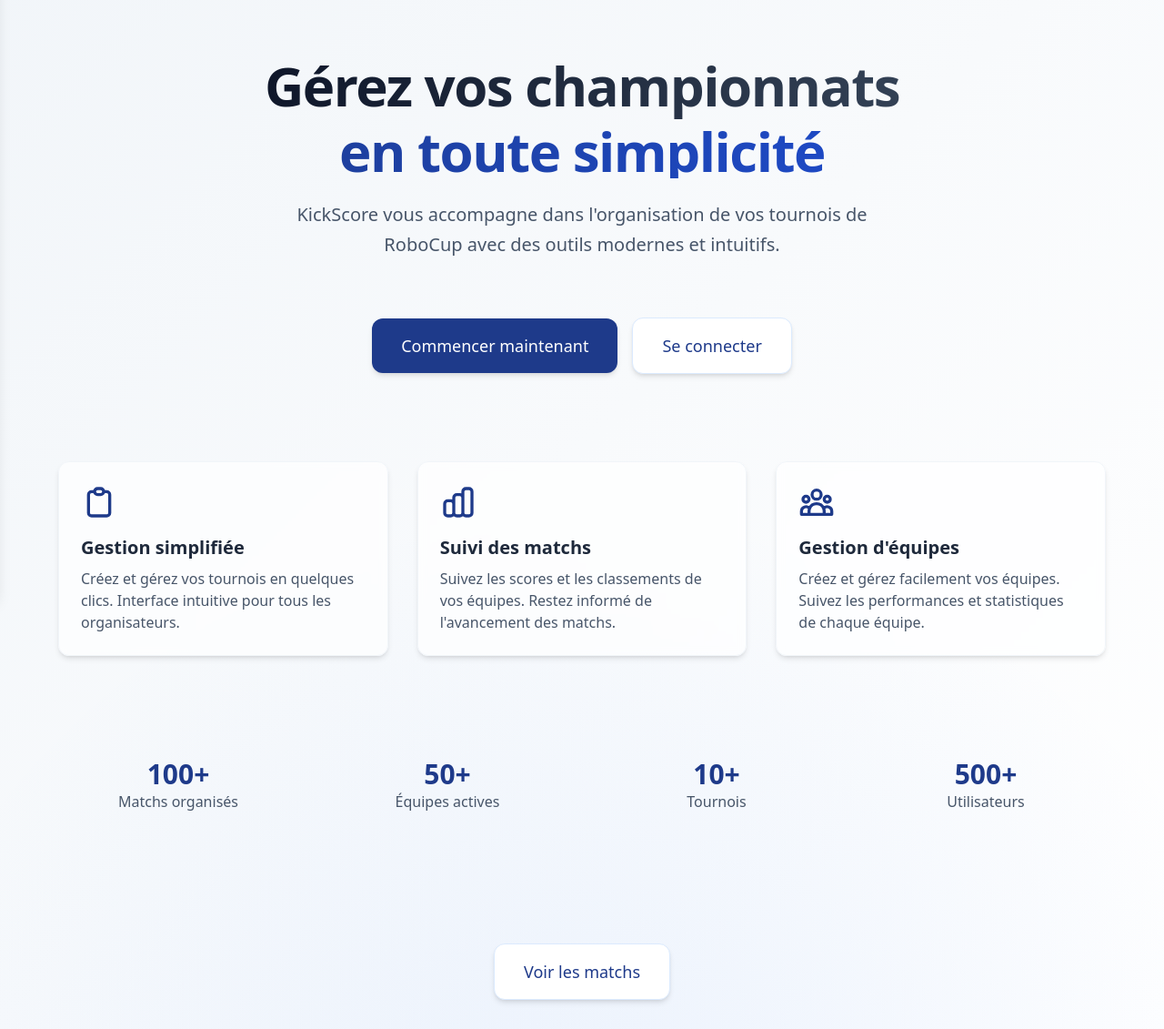
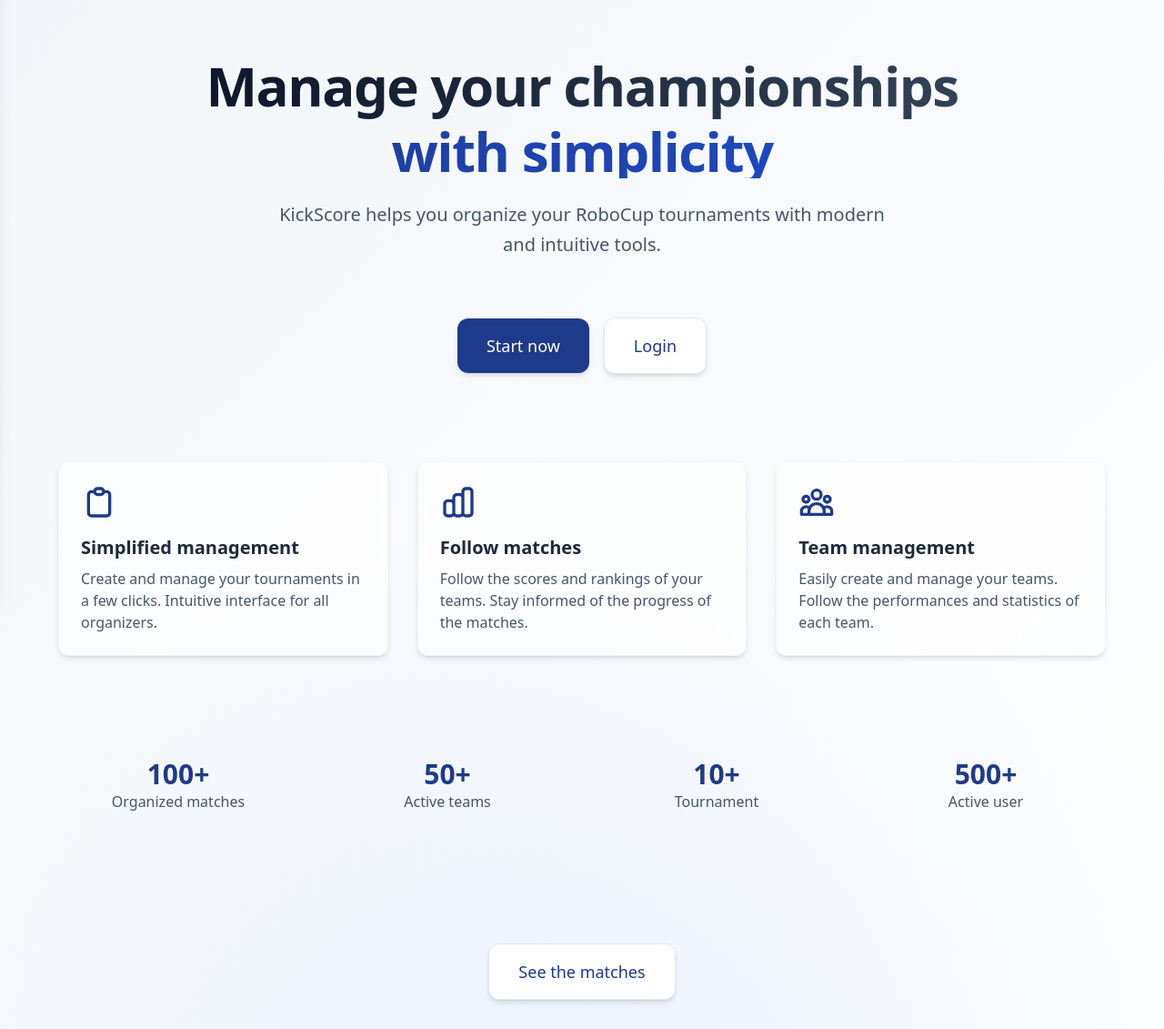
Before and after one commit to loqn/KickScore, a Symfony app: template KickScore/templates/root/index.html.twig in a window 1280 px wide. Shown: the part 144-1275 px from the top of the page at 91% size. Run offline with Twig, Linux system fonts and the light colour scheme; the template is opened without the code that fills it, so the values that code supplies are empty; style sheets or scripts are compiled from the project's sources; some libraries are stand-ins or nearby versions.

Commit message:
page acceuil + login +register

```diff
--- a/KickScore/templates/root/index.html.twig
+++ b/KickScore/templates/root/index.html.twig
@@ -24,25 +24,25 @@
                     <div class="text-center space-y-6">
                         <h1 class="text-6xl font-bold tracking-tight">
                             <span class="bg-gradient-to-r from-slate-900 to-slate-700 bg-clip-text text-transparent">
-                                Gérez vos championnats
+                                {{'nav.managechampionship' | trans}}
                             </span>
                             <span class="block mt-3 bg-gradient-to-r from-blue-900 to-blue-700 bg-clip-text text-transparent">
-                                en toute simplicité
+                                {{'nav.withsimplicity' | trans}}
                             </span>
                         </h1>
                         <p class="text-xl text-slate-600 max-w-2xl mx-auto leading-relaxed">
-                            KickScore vous accompagne dans l'organisation de vos tournois de RoboCup avec des outils
-                            modernes et intuitifs.
+                        {{'nav.explainkickscore' | trans}}
+
                         </p>
                         <div class="pt-10 flex flex-col sm:flex-row gap-4 justify-center items-center">
                             <a href="{{ path('app_register') }}"
                                class="group relative px-8 py-4 bg-blue-900 text-white rounded-xl hover:bg-blue-800 transition-all duration-300 font-medium text-lg shadow-md hover:shadow-xl w-full sm:w-auto">
-                                <span class="relative z-10">Commencer maintenant</span>
+                                <span class="relative z-10">{{'nav.startnow' | trans}}</span>
                                 <div class="absolute inset-0 h-full w-full bg-gradient-to-r from-blue-800 to-blue-900 rounded-xl opacity-0 group-hover:opacity-100 transition-opacity duration-300 z-0"></div>
                             </a>
                             <a href="{{ path('app_login') }}"
                                class="px-8 py-4 bg-white text-blue-900 rounded-xl hover:bg-slate-50 transition-all duration-300 font-medium text-lg border border-blue-100 shadow-md hover:shadow-lg hover:border-blue-200 w-full sm:w-auto">
-                                Se connecter
+                                {{'nav.login' | trans}}
                             </a>
                         </div>
                     </div>
@@ -57,9 +57,8 @@
                                           d="M9 5H7a2 2 0 00-2 2v12a2 2 0 002 2h10a2 2 0 002-2V7a2 2 0 00-2-2h-2M9 5a2 2 0 002 2h2a2 2 0 002-2M9 5a2 2 0 012-2h2a2 2 0 012 2"/>
                                 </svg>
                             </div>
-                            <h3 class="text-xl font-semibold text-slate-800 mb-2">Gestion simplifiée</h3>
-                            <p class="text-slate-600">Créez et gérez vos tournois en quelques clics. Interface intuitive
-                                pour tous les organisateurs.</p>
+                            <h3 class="text-xl font-semibold text-slate-800 mb-2">{{'simplifymanage' | trans}}</h3>
+                            <p class="text-slate-600">{{'explain' | trans }}</p>
                         </div>
 
                         <div class="bg-white/70 backdrop-blur-sm p-6 rounded-xl shadow-md hover:shadow-lg transition-all duration-300 border border-slate-100">
@@ -70,9 +69,8 @@
                                           d="M9 19v-6a2 2 0 00-2-2H5a2 2 0 00-2 2v6a2 2 0 002 2h2a2 2 0 002-2zm0 0V9a2 2 0 012-2h2a2 2 0 012 2v10m-6 0a2 2 0 002 2h2a2 2 0 002-2m0 0V5a2 2 0 012-2h2a2 2 0 012 2v14a2 2 0 01-2 2h-2a2 2 0 01-2-2z"/>
                                 </svg>
                             </div>
-                            <h3 class="text-xl font-semibold text-slate-800 mb-2">Suivi des matchs</h3>
-                            <p class="text-slate-600">Suivez les scores et les classements de vos équipes. Restez informé de
-                                l'avancement des matchs.</p>
+                            <h3 class="text-xl font-semibold text-slate-800 mb-2">{{'followmatch' | trans}}</h3>
+                            <p class="text-slate-600">{{'explainmatch' | trans}}</p>
                         </div>
 
                         <div class="bg-white/70 backdrop-blur-sm p-6 rounded-xl shadow-md hover:shadow-lg transition-all duration-300 border border-slate-100">
@@ -83,9 +81,8 @@
                                           d="M17 20h5v-2a3 3 0 00-5.356-1.857M17 20H7m10 0v-2c0-.656-.126-1.283-.356-1.857M7 20H2v-2a3 3 0 015.356-1.857M7 20v-2c0-.656.126-1.283.356-1.857m0 0a5.002 5.002 0 019.288 0M15 7a3 3 0 11-6 0 3 3 0 016 0zm6 3a2 2 0 11-4 0 2 2 0 014 0zM7 10a2 2 0 11-4 0 2 2 0 014 0z"/>
                                 </svg>
                             </div>
-                            <h3 class="text-xl font-semibold text-slate-800 mb-2">Gestion d'équipes</h3>
-                            <p class="text-slate-600">Créez et gérez facilement vos équipes. Suivez les performances et
-                                statistiques de chaque équipe.</p>
+                            <h3 class="text-xl font-semibold text-slate-800 mb-2">{{'manageteam' | trans}}</h3>
+                            <p class="text-slate-600">{{'explainmanageteam' | trans}}</p>
                         </div>
                     </div>
 
@@ -93,19 +90,19 @@
                     <div class="grid grid-cols-2 md:grid-cols-4 gap-8 py-12">
                         <div class="text-center">
                             <div class="text-3xl font-bold text-blue-900">100+</div>
-                            <div class="text-slate-600">Matchs organisés</div>
+                            <div class="text-slate-600">{{'organizedmatch' | trans}}</div>
                         </div>
                         <div class="text-center">
                             <div class="text-3xl font-bold text-blue-900">50+</div>
-                            <div class="text-slate-600">Équipes actives</div>
+                            <div class="text-slate-600">{{'activeteams' | trans}} </div>
                         </div>
                         <div class="text-center">
                             <div class="text-3xl font-bold text-blue-900">10+</div>
-                            <div class="text-slate-600">Tournois</div>
+                            <div class="text-slate-600">{{'tournament' | trans}}</div>
                         </div>
                         <div class="text-center">
                             <div class="text-3xl font-bold text-blue-900">500+</div>
-                            <div class="text-slate-600">Utilisateurs</div>
+                            <div class="text-slate-600">{{'useractive' | trans}}</div>
                         </div>
                     </div>
 
@@ -113,7 +110,7 @@
                     <div class="text-center space-y-6">
                         <h1 class="text-6xl font-bold tracking-tight">
                             <span class="bg-gradient-to-r from-slate-900 to-slate-700 bg-clip-text text-transparent">
-                                Bienvenue {{ app.user.FirstName }}
+                                {{'nav.welcome' | trans}} {{ app.user.FirstName }}
                             </span>
                             <span class="block mt-3 bg-gradient-to-r from-blue-900 to-blue-700 bg-clip-text text-transparent">
                                 sur KickScore
@@ -126,12 +123,12 @@
                             {% if is_granted('ROLE_ORGANIZER') %}
                                 <a href="{{ path('app_championship') }}"
                                    class="group relative px-8 py-4 bg-blue-900 text-white rounded-xl hover:bg-blue-800 transition-all duration-300 font-medium text-lg shadow-md hover:shadow-xl">
-                                    <span class="relative z-10">Créer un championnat</span>
+                                    <span class="relative z-10">{{'championship_management.create' | trans}}</span>
                                     <div class="absolute inset-0 h-full w-full bg-gradient-to-r from-blue-800 to-blue-900 rounded-xl opacity-0 group-hover:opacity-100 transition-opacity duration-300 z-0"></div>
                                 </a>
                                 <a href="{{ path('app_user_index') }}"
                                    class="group relative px-8 py-4 bg-blue-900 text-white rounded-xl hover:bg-blue-800 transition-all duration-300 font-medium text-lg shadow-md hover:shadow-xl">
-                                    <span class="relative z-10">Panneau de contrôle</span>
+                                    <span class="relative z-10">{{'nav.controlepanel' | trans}}</span>
                                     <div class="absolute inset-0 h-full w-full bg-gradient-to-r from-blue-800 to-blue-900 rounded-xl opacity-0 group-hover:opacity-100 transition-opacity duration-300 z-0"></div>
                                 </a>
                             {% elseif is_granted('ROLE_USER') and not is_granted('ROLE_ORGANIZER') %}
@@ -144,7 +141,7 @@
                                 {% else %}
                                     <a href="{{ path('app_team') }}"
                                        class="group relative px-8 py-4 bg-blue-900 text-white rounded-xl hover:bg-blue-800 transition-all duration-300 font-medium text-lg shadow-md hover:shadow-xl">
-                                        <span class="relative z-10">Créer une équipe</span>
+                                        <span class="relative z-10">{{'nav.createteam' | trans }}</span>
                                         <div class="absolute inset-0 h-full w-full bg-gradient-to-r from-blue-800 to-blue-900 rounded-xl opacity-0 group-hover:opacity-100 transition-opacity duration-300 z-0"></div>
                                     </a>
                                 {% endif %}
@@ -160,13 +157,13 @@
                         {# header #}
                         <div class="text-center">
                             <h2 class="text-3xl font-bold text-slate-800">
-                                Championnat en cours
+                                {{'nav.championshipinlive' | trans}}
                             </h2>
                             <h2 class="text-2xl font-bold text-slate-800">
                                 {{ currentCompetition.name }}
                             </h2>
                             <p class="text-slate-600">
-                                Du {{ currentCompetition.startDate|date('d/m/Y') }} au {{ currentCompetition.endDate|date('d/m/Y') }}
+                                {{'nav.from' | trans }} {{ currentCompetition.startDate|date('d/m/Y') }} {{'nav.to' | trans}} {{ currentCompetition.endDate|date('d/m/Y') }}
                             </p>
                         </div>
 
@@ -193,7 +190,7 @@
 
                                 {% if currentMatches|length > 0 %}
                                     <div class="grid gap-4">
-                                        <h3 class="text-xl font-semibold text-center text-slate-800">Matchs en cours</h3>
+                                        <h3 class="text-xl font-semibold text-center text-slate-800">{{'matchinlive' | trans}}s</h3>
                                         <div class="grid grid-cols-1 md:grid-cols-2 gap-4">
                                             {% for match in currentMatches %}
                                                 <div class="bg-white/70 backdrop-blur-sm p-6 rounded-xl shadow-md hover:shadow-lg transition-all duration-300 border border-slate-100">
@@ -222,7 +219,7 @@
                                 {# upcoming matches #}
                                 {% if upcomingMatches|length > 0 %}
                                     <div class="grid gap-4">
-                                        <h3 class="text-xl font-semibold text-center text-slate-800">Matchs à venir aujourd'hui</h3>
+                                        <h3 class="text-xl font-semibold text-center text-slate-800">{{"matchprogress" | trans}}</h3>
                                         <div class="grid grid-cols-1 md:grid-cols-2 gap-4">
                                             {% for match in upcomingMatches %}
                                                 <div class="bg-white/70 backdrop-blur-sm p-6 rounded-xl shadow-md hover:shadow-lg transition-all duration-300 border border-slate-100">
@@ -248,7 +245,7 @@
 
                                 {% if currentMatches|length == 0 and upcomingMatches|length == 0 %}
                                     <div class="text-center text-slate-600">
-                                        Aucun match en cours ou à venir aujourd'hui
+                                        {{"nomatch" | trans}}
                                     </div>
                                 {% endif %}
                             </div>
@@ -260,12 +257,12 @@
                     {% if not currentCompetition %}
                     <a href="{{ path('app_match_list')}}"
                        class="px-8 py-4 bg-white text-blue-900 rounded-xl hover:bg-slate-50 transition-all duration-300 font-medium text-lg border border-blue-100 shadow-md hover:shadow-lg hover:border-blue-200">
-                        Voir les matchs
+                         {{"seematch" | trans}}
                     </a>
                     {% else %}
                     <a href="{{ path('app_match_list', {'championship': currentCompetition.id}) }}"
                         class="px-8 py-4 bg-white text-blue-900 rounded-xl hover:bg-slate-50 transition-all duration-300 font-medium text-lg border border-blue-100 shadow-md hover:shadow-lg hover:border-blue-200">
-                        Voir les matchs
+                        {{"seematch" | trans}}
                     </a>
                     {% endif %}
                 </div>
```
Also changed, not shown: KickScore/templates/championship/edit.html.twig (+6 -6 lines), KickScore/templates/championship/index.html.twig (+16 -16 lines), KickScore/templates/registration/register.html.twig (+6 -6 lines), KickScore/translations/messages.en.yaml (+35 -2 lines), KickScore/translations/messages.fr.yaml (+36 -2 lines), 1 other file.
